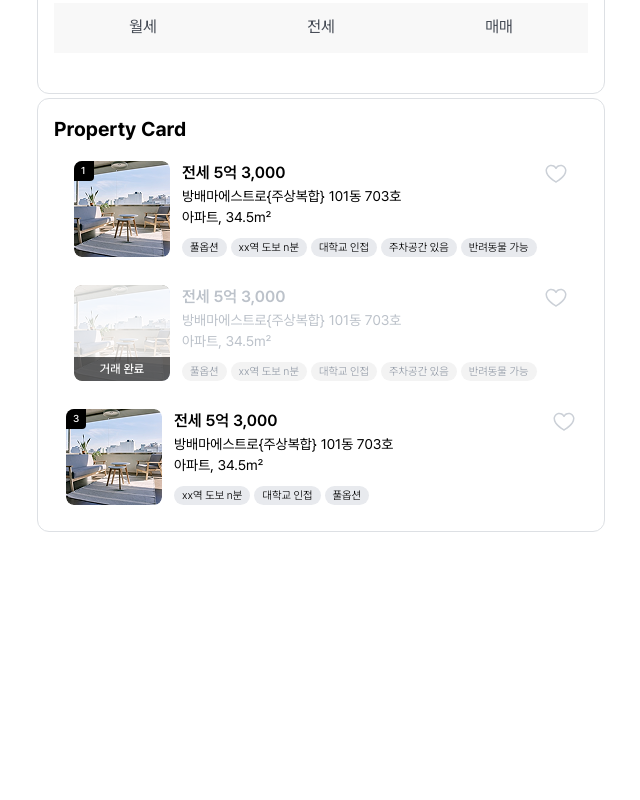
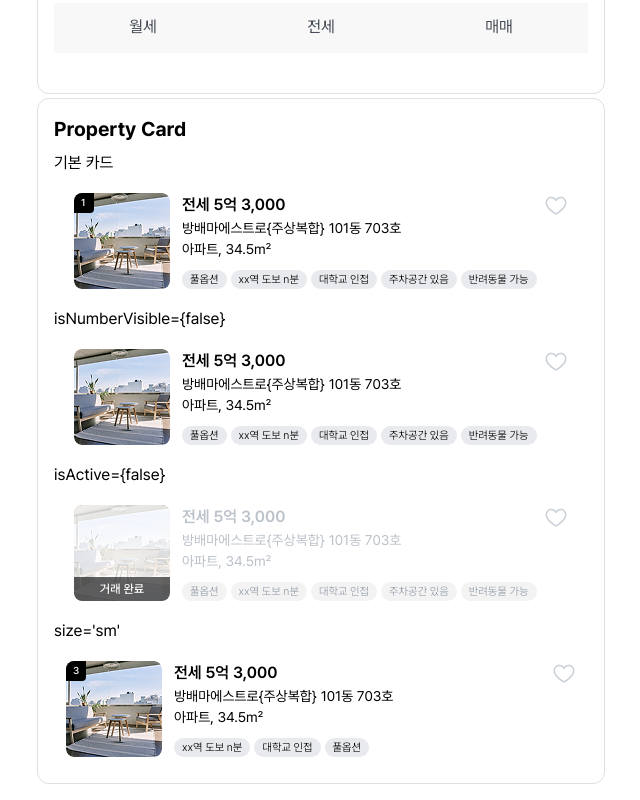
Before and after one commit to FC-DEV3-Final-Project/zoop-frontend, a Next.js app: page /test in a window 1280 px wide. Shown: the part 3647-4447 px from the top of the page, without its empty margins (319-959 px from the left). Before the commit the page ends 4195 px from the top, so only its background shows below. Built offline with nearby package versions, Linux system fonts and the light colour scheme.

Commit message:
feat: 매물카드 리스팅 옵션 설정(isNumberVisible)

```diff
--- a/src/app/test/page.tsx
+++ b/src/app/test/page.tsx
@@ -305,6 +305,7 @@ export default function Test() {
       {/* propertyCard Section */}
       <div className="flex flex-col w-full gap-2 p-4 border border-gray-400 rounded-large">
         <h2 className="text-title2">Property Card</h2>
+        <p>기본 카드</p>
         <PropertyCard
           itemId={1}
           itemNumber={1}
@@ -317,6 +318,21 @@ export default function Test() {
           area="34.5㎡"
           tags={["풀옵션", "xx역 도보 n분", "대학교 인접", "주차공간 있음", "반려동물 가능"]}
         />
+        <p>{"isNumberVisible={false}"}</p>
+        <PropertyCard
+          itemId={1}
+          itemNumber={1}
+          imageUrl="/imgs/propertyExample.png"
+          transactionType="전세"
+          price="5억 3,000"
+          address="방배마에스트로{주상복합}"
+          detailAddress="101동 703호"
+          buildingType="아파트"
+          area="34.5㎡"
+          tags={["풀옵션", "xx역 도보 n분", "대학교 인접", "주차공간 있음", "반려동물 가능"]}
+          isNumberVisible={false}
+        />
+        <p>{"isActive={false}"}</p>
         <PropertyCard
           itemId={2}
           itemNumber={2}
@@ -330,6 +346,7 @@ export default function Test() {
           tags={["풀옵션", "xx역 도보 n분", "대학교 인접", "주차공간 있음", "반려동물 가능"]}
           isActive={false}
         />
+        <p>{"size='sm'"}</p>
         <PropertyCard
           itemId={3}
           itemNumber={3}
--- a/src/components/common/PropertyCard.tsx
+++ b/src/components/common/PropertyCard.tsx
@@ -16,6 +16,7 @@ interface PropertyCardProps {
   tags: string[];
   size?: "sm" | "md";
   isActive?: boolean;
+  isNumberVisible?: boolean;
 }
 
 const PropertyCard = ({
@@ -31,6 +32,7 @@ const PropertyCard = ({
   tags,
   size = "md",
   isActive = true,
+  isNumberVisible = true,
 }: PropertyCardProps) => {
   const router = useRouter();
 
@@ -51,7 +53,7 @@ const PropertyCard = ({
           className="cur h-full w-full object-cover"
         />
         {/* 목록 번호 */}
-        {itemNumber && isActive && (
+        {itemNumber && isActive && isNumberVisible && (
           <div className="absolute left-0 top-0 flex h-5 w-5 items-center overflow-hidden rounded-br bg-black px-[8px] pb-[3px] pl-[7px] pt-[2px]">
             <p className="text-[10px] font-medium text-white">{itemNumber}</p>
           </div>
```
